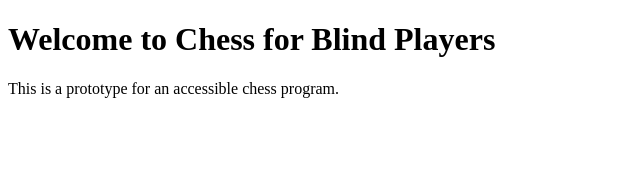
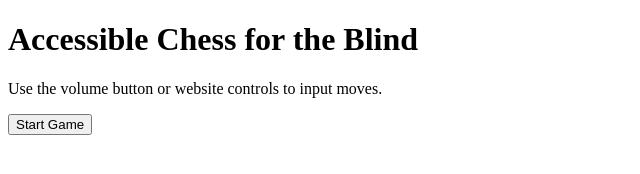
Before and after one commit to Burton-58/blind-chess, a plain HTML site: page index.html in a window 1280 px wide. Shown: the whole page, without its empty margins (0-640 px from the left). Drawn offline with Linux system fonts and the light colour scheme.

Commit message:
Update index.html

```diff
--- a/index.html
+++ b/index.html
@@ -3,10 +3,12 @@
 <head>
     <meta charset="UTF-8">
     <meta name="viewport" content="width=device-width, initial-scale=1.0">
-    <title>Chess for Blind</title>
+    <title>Accessible Chess</title>
 </head>
 <body>
-    <h1>Welcome to Chess for Blind Players</h1>
-    <p>This is a prototype for an accessible chess program.</p>
+    <h1>Accessible Chess for the Blind</h1>
+    <p>Use the volume button or website controls to input moves.</p>
+    <button id="start-game">Start Game</button>
+    <script src="script.js"></script>
 </body>
 </html>
```
